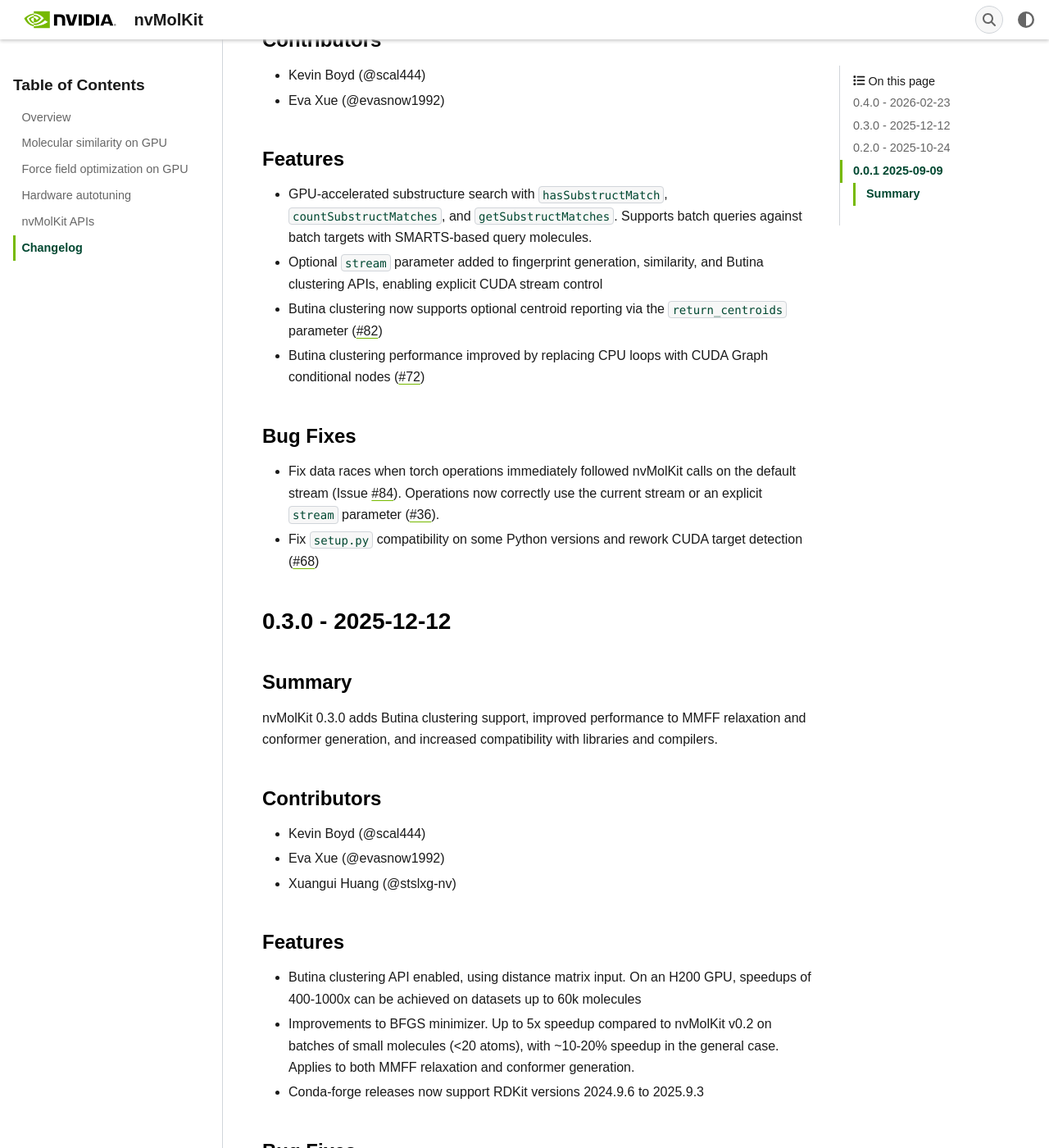
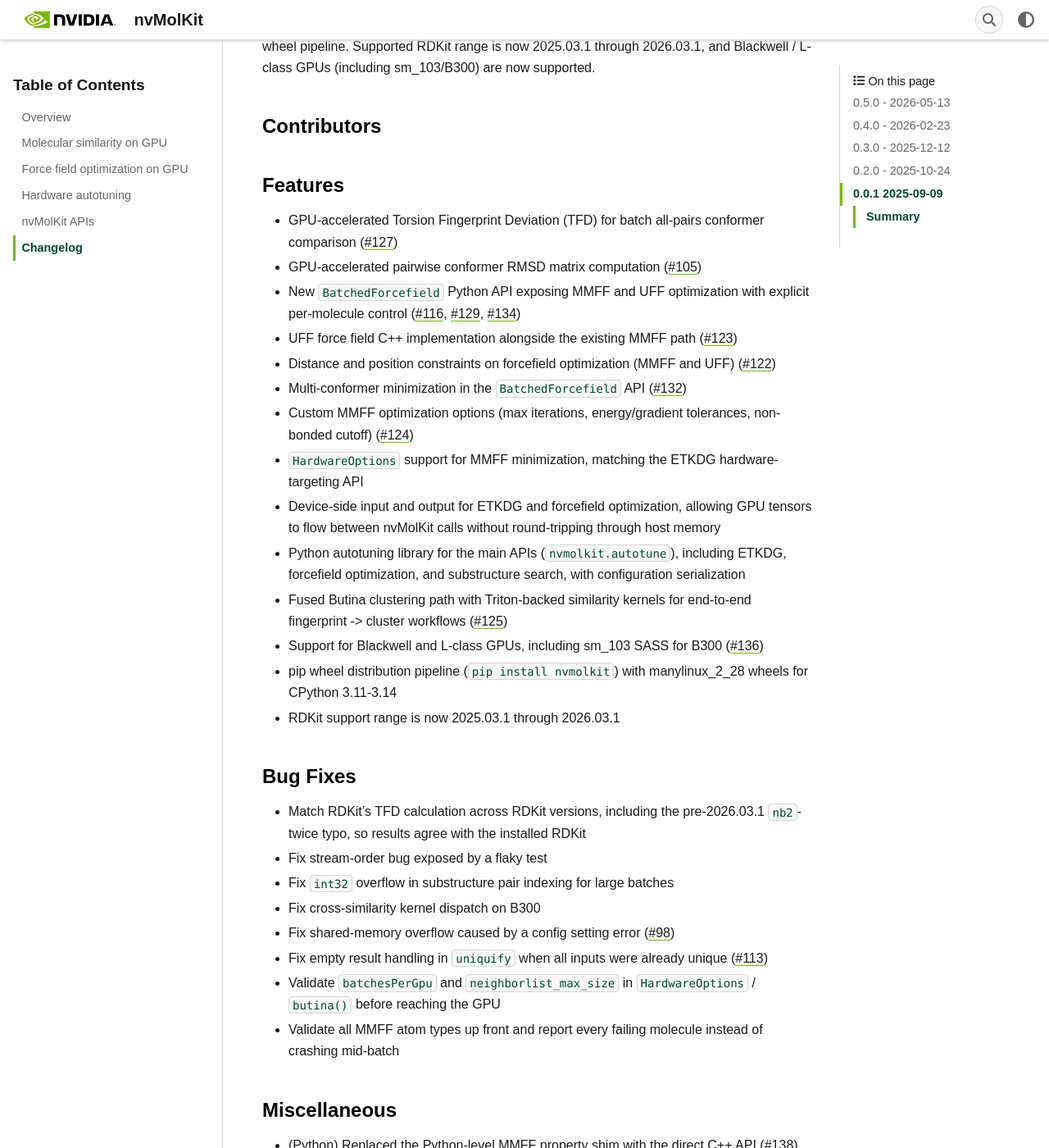
Before and after one commit to NVIDIA-Digital-Bio/nvMolKit, a Sphinx documentation site: the page built from docs/changelog.md, in a window 1280 px wide and 1400 px high, scrolled down 388 px. Shown: the whole window at 82% size. Built offline with Sphinx 7.4.7, drawn with Linux system fonts in a browser that asks for light colours; some web fonts are replaced; some of the changed text lies outside the part shown.

Commit message:
Prep for v0.5

```diff
--- a/CMakeLists.txt
+++ b/CMakeLists.txt
@@ -17,7 +17,7 @@
 
 project(
   nvmolkit
-  VERSION 0.4.0
+  VERSION 0.5.0
   LANGUAGES CXX CUDA)
 set(CMAKE_CUDA_STANDARD 20)
 set(CMAKE_CXX_STANDARD 20)
--- a/docs/changelog.md
+++ b/docs/changelog.md
@@ -1,4 +1,46 @@
 # Changelog
+
+## 0.5.0 - 2026-05-13
+
+### Summary
+
+nvMolKit 0.5.0 adds GPU-accelerated Torsion Fingerprint Deviation (TFD) and conformer RMSD, a new BatchedForcefield Python API for MMFF and UFF (with constraints, custom options, and multi-conformer minimization), a Python autotuning framework for the main APIs, optional device-side input/output for ETKDG and forcefield optimization, and a pip-installable wheel pipeline. Supported RDKit range is now 2025.03.1 through 2026.03.1, and Blackwell / L-class GPUs (including sm_103/B300) are now supported.
+
+### Contributors
+
+### Features
+- GPU-accelerated Torsion Fingerprint Deviation (TFD) for batch all-pairs conformer comparison ([#127](https://github.com/NVIDIA-Digital-Bio/nvMolKit/pull/127))
+- GPU-accelerated pairwise conformer RMSD matrix computation ([#105](https://github.com/NVIDIA-Digital-Bio/nvMolKit/pull/105))
+- New `BatchedForcefield` Python API exposing MMFF and UFF optimization with explicit per-molecule control ([#116](https://github.com/NVIDIA-Digital-Bio/nvMolKit/pull/116), [#129](https://github.com/NVIDIA-Digital-Bio/nvMolKit/pull/129), [#134](https://github.com/NVIDIA-Digital-Bio/nvMolKit/pull/134))
+- UFF force field C++ implementation alongside the existing MMFF path ([#123](https://github.com/NVIDIA-Digital-Bio/nvMolKit/pull/123))
+- Distance and position constraints on forcefield optimization (MMFF and UFF) ([#122](https://github.com/NVIDIA-Digital-Bio/nvMolKit/pull/122))
+- Multi-conformer minimization in the `BatchedForcefield` API ([#132](https://github.com/NVIDIA-Digital-Bio/nvMolKit/pull/132))
+- Custom MMFF optimization options (max iterations, energy/gradient tolerances, non-bonded cutoff) ([#124](https://github.com/NVIDIA-Digital-Bio/nvMolKit/pull/124))
+- `HardwareOptions` support for MMFF minimization, matching the ETKDG hardware-targeting API
+- Device-side input and output for ETKDG and forcefield optimization, allowing GPU tensors to flow between nvMolKit calls without round-tripping through host memory
+- Python autotuning library for the main APIs (`nvmolkit.autotune`), including ETKDG, forcefield optimization, and substructure search, with configuration serialization
+- Fused Butina clustering path with Triton-backed similarity kernels for end-to-end fingerprint -> cluster workflows ([#125](https://github.com/NVIDIA-Digital-Bio/nvMolKit/pull/125))
+- Support for Blackwell and L-class GPUs, including sm_103 SASS for B300 ([#136](https://github.com/NVIDIA-Digital-Bio/nvMolKit/pull/136))
+- pip wheel distribution pipeline (`pip install nvmolkit`) with manylinux_2_28 wheels for CPython 3.11-3.14
+- RDKit support range is now 2025.03.1 through 2026.03.1
+
+### Bug Fixes
+- Match RDKit's TFD calculation across RDKit versions, including the pre-2026.03.1 `nb2`-twice typo, so results agree with the installed RDKit
+- Fix stream-order bug exposed by a flaky test
+- Fix `int32` overflow in substructure pair indexing for large batches
+- Fix cross-similarity kernel dispatch on B300
+- Fix shared-memory overflow caused by a config setting error ([#98](https://github.com/NVIDIA-Digital-Bio/nvMolKit/pull/98))
+- Fix empty result handling in `uniquify` when all inputs were already unique ([#113](https://github.com/NVIDIA-Digital-Bio/nvMolKit/pull/113))
+- Validate `batchesPerGpu` and `neighborlist_max_size` in `HardwareOptions` / `butina()` before reaching the GPU
+- Validate all MMFF atom types up front and report every failing molecule instead of crashing mid-batch
+
+### Miscellaneous
+- (Python) Replaced the Python-level MMFF property shim with the direct C++ API ([#138](https://github.com/NVIDIA-Digital-Bio/nvMolKit/pull/138))
+- (Python) Template per-molecule MMFF/UFF kernels on constraint presence to avoid runtime branches in the unconstrained path
+- (C++) Refactored `rdkit_compat.h` to use C++20 concepts instead of SFINAE
+- (Build) CMake cleanup: phase 1 foundations and removal of global flags for interface targets ([#146](https://github.com/NVIDIA-Digital-Bio/nvMolKit/pull/146), [#148](https://github.com/NVIDIA-Digital-Bio/nvMolKit/pull/148))
+- (CI) Added self-hosted C++ GPU workflow ([#130](https://github.com/NVIDIA-Digital-Bio/nvMolKit/pull/130)) and a `ruff`-based Python linter workflow ([#117](https://github.com/NVIDIA-Digital-Bio/nvMolKit/pull/117), [#121](https://github.com/NVIDIA-Digital-Bio/nvMolKit/pull/121))
+- (Benchmarks) New Python benchmarks for ETKDG and forcefield optimization, shared timing utilities, expanded cross-similarity benchmark, and autotune wiring across the main benchmarks
 
 ## 0.4.0 - 2026-02-23
 
--- a/docs/index.rst
+++ b/docs/index.rst
@@ -79,7 +79,7 @@
 Conda is the recommended way to install nvMolKit, in line with RDKit's recommended installation practice. First, ensure
 you have a conda-based environment manager installed and activated, such as `Miniconda <https://docs.conda.io/en/latest/miniconda.html>`_ or `Miniforge <https://conda-forge.org/download/>`_.
 
-nvMolKit v0.4.0 supports RDKit 2024.09.6 through 2025.09.5.
+nvMolKit v0.5.0 supports RDKit 2025.03.1 through 2026.03.1.
 
 To install with conda, run::
 
--- a/nvmolkit/__init__.py
+++ b/nvmolkit/__init__.py
@@ -31,5 +31,5 @@
   (requires the ``optuna`` package, installable via the ``autotune`` extra)
 """
 
-VERSION = "0.4.0"
+VERSION = "0.5.0"
 __version__ = VERSION
--- a/pyproject.toml
+++ b/pyproject.toml
@@ -8,7 +8,7 @@
 
 [project]
 name = "nvMolKit"
-version = "0.4.0"
+version = "0.5.0"
 description = "Python bindings for the nvMolKit project"
 requires-python = ">=3.10,<3.15"
 
```
Also changed, not shown: CHANGELOG.md (+43 -0 lines), README.md (+2 -2 lines), 10 other files.
